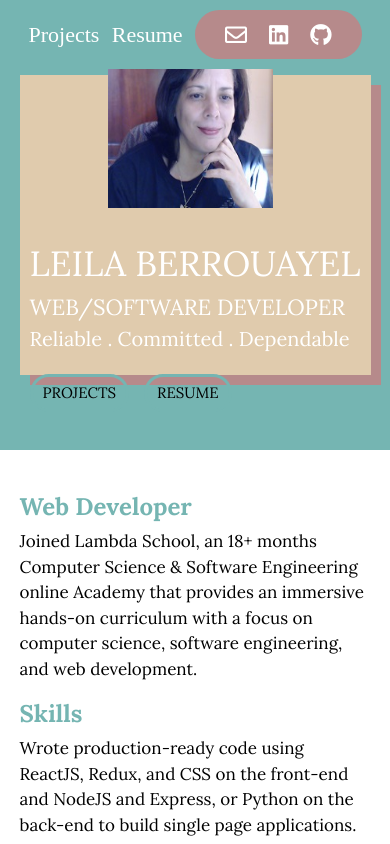
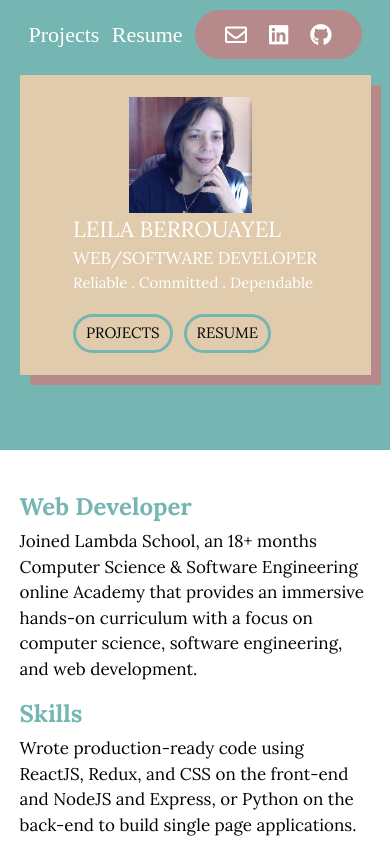
Before and after one commit to leila100/portfolio2, a React (Create React App) app in the folder website/: page / in a window 390 px wide. Shown: the top 844 px of the page. Built offline with nearby package versions, Linux system fonts and the light colour scheme.

Commit message:
Fix phone view display

```diff
--- a/website/src/SASS/home.scss
+++ b/website/src/SASS/home.scss
@@ -40,7 +40,9 @@
                 margin-right: 10px;
 
                 @media (max-width: 600px) {
-                    margin-bottom: 30px;
+                    margin-bottom: 0px;
+                    height: 116px;
+                    width: 123px;
                 }
             }
 
@@ -66,7 +68,7 @@
                     }
 
                     @media (max-width: 600px) {
-                        font-size: 3.5rem;
+                        font-size: 2.2rem;
                     }
                 }
 
@@ -82,7 +84,10 @@
                     }
 
                     @media (max-width: 600px) {
-                        font-size: 2.2rem;
+                        font-size: 2rem;
+                    }
+                    @media (max-width: 400px) {
+                        font-size: 1.7rem;
                     }
                 }
 
@@ -102,6 +107,10 @@
                         font-size: 2rem;
                         margin-bottom: 20px;
                     }
+
+                    @media (max-width: 400px) {
+                        font-size: 1.5rem;
+                    }
                 }
 
             }
@@ -111,41 +120,6 @@
 
 .about {
     margin: 30px auto;
-
-    // h2 {
-    //     font-size: 3rem;
-    //     text-align: center;
-    //     line-height: 1.5;
-    //     color: $bg-dark;
-    //     font-family: 'Lora', serif;
-    //     display: flex;
-    //     flex-wrap: wrap;
-    //     justify-content: center;
-    //     align-content: center;
-
-
-    //     @media (max-width: 900px) {
-    //         font-size: 2.5rem;
-    //     }
-
-    //     @media (max-width: 700px) {
-    //         flex-direction: column;
-    //         font-size: 2.2rem;
-    //     }
-
-    //     @media (max-width: 400px) {
-    //         display: none;
-    //     }
-    // }
-
-    // span {
-    //     color: $highlight;
-    //     margin: 0 5px;
-
-    //     @media (max-width: 700px) {
-    //         display: none;
-    //     }
-    // }
 
     .descriptions {
         display: flex;
```
